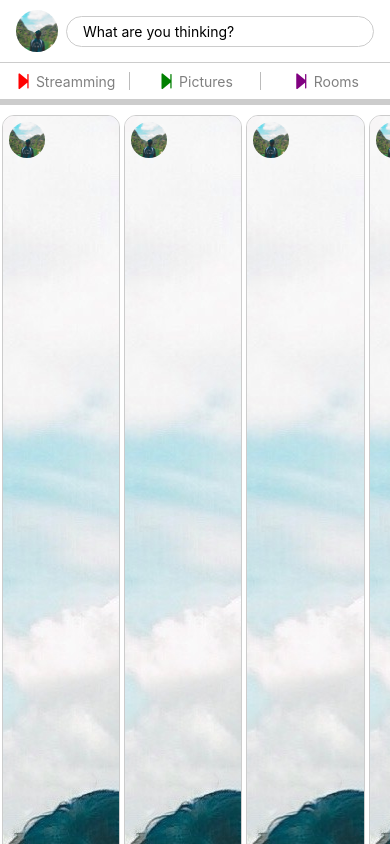
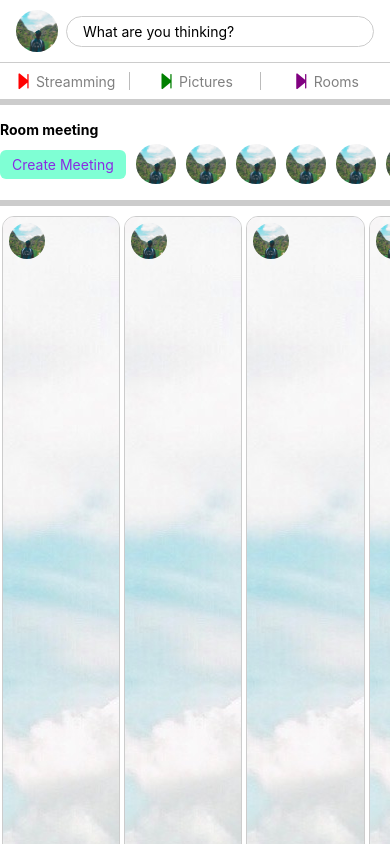
Before and after one commit to DuyetVu2001/20210925-facebook, a React Native app: screen / in a window 390 px wide. Shown: the top 844 px of the page. Built offline with nearby package versions, Linux system fonts and the light colour scheme.

Commit message:
implement CreateMeeting

```diff
--- /dev/null
+++ b/components/CreateMeeting.style.tsx
@@ -0,0 +1,34 @@
+import styled from 'styled-components/native';
+import { Avatar } from '../styles/index.styles';
+
+export const Container = styled.View`
+	padding: 16px 0;
+	margin-top: 6px;
+	background-color: #fff;
+`;
+
+export const Title = styled.Text`
+	font-weight: bold;
+	margin-bottom: 6px;
+`;
+
+export const FlatList = styled.FlatList``;
+
+export const MeetingAvatar = styled(Avatar)`
+	margin-right: 10px;
+`;
+
+export const ButtonWrapper = styled.View`
+	display: flex;
+	flex-direction: row;
+	align-items: center;
+	margin-right: 10px;
+`;
+
+export const CreateButton = styled.Text`
+	padding: 6px 12px;
+	border-radius: 6px;
+
+	color: blueviolet;
+	background-color: aquamarine; /* Primary bg color */
+`;
--- /dev/null
+++ b/components/CreateMeeting.tsx
@@ -0,0 +1,38 @@
+import React from 'react';
+import { image1 } from '../assets';
+import {
+	ButtonWrapper,
+	Container,
+	CreateButton,
+	FlatList,
+	MeetingAvatar,
+	Title,
+} from './CreateMeeting.style';
+
+export default function CreateMeeting() {
+	const data = [1, 2, 3, 4, 5, 6, 7, 8, 9, 10, 11, 12, 13, 14];
+
+	return (
+		<Container>
+			<Title>Room meeting</Title>
+			<FlatList
+				horizontal
+				showsHorizontalScrollIndicator={false}
+				data={data}
+				renderItem={(index) =>
+					index.index === 0 ? (
+						<>
+							<ButtonWrapper>
+								<CreateButton>Create Meeting</CreateButton>
+							</ButtonWrapper>
+							<MeetingAvatar width={40} height={40} source={image1} />
+						</>
+					) : (
+						<MeetingAvatar width={40} height={40} source={image1} />
+					)
+				}
+				keyExtractor={(item: any) => item}
+			/>
+		</Container>
+	);
+}
--- a/screens/Home.tsx
+++ b/screens/Home.tsx
@@ -1,6 +1,6 @@
 import React from 'react';
-import { Text } from 'react-native';
 import CreatePost from '../components/CreatePost';
+import CreateMeeting from '../components/CreateMeeting';
 import Story from '../components/Story';
 import { Container, Stories } from './Home.style';
 
@@ -10,7 +10,7 @@ const Home = () => {
 	return (
 		<Container>
 			<CreatePost />
-
+			<CreateMeeting />
 			{/* STORIES */}
 			<Stories
 				horizontal
```
Also changed, not shown: 1 other file (tests, documents, lock files or other folders).
